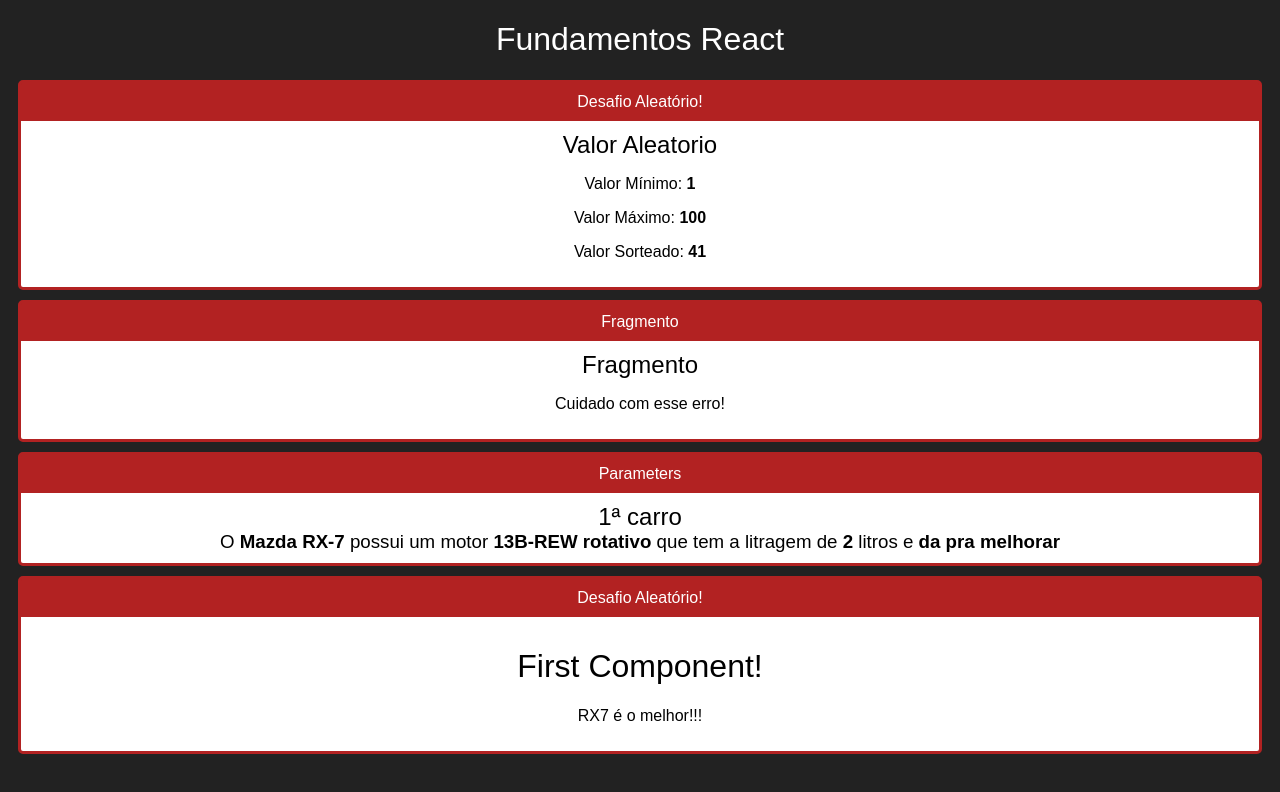
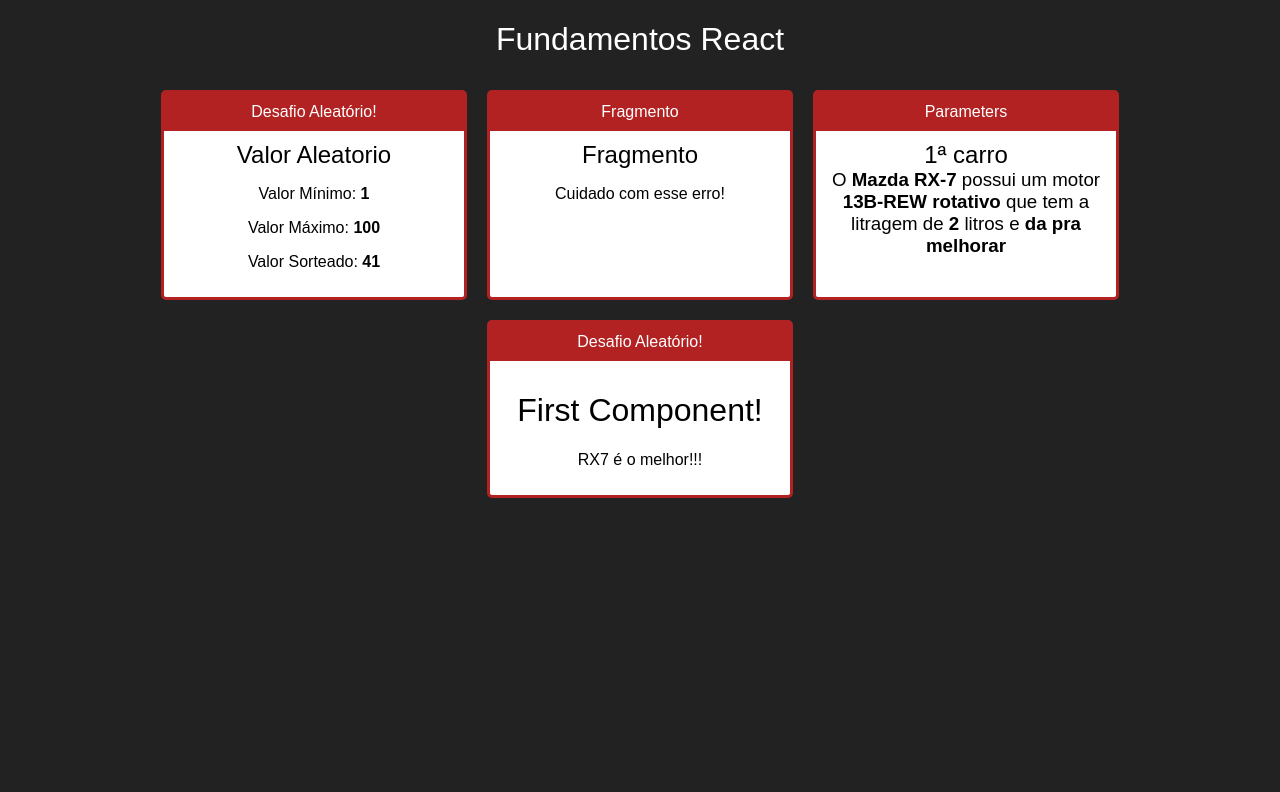
Before and after one commit to gustavo-silva-clear/Fundamentos_React, a React (Create React App) app: page / in a window 1280 px wide. Shown: the top 792 px of the page. Built offline with nearby package versions, Linux system fonts and the light colour scheme.

Commit message:
feat: Using Flex-box on Cards

```diff
--- /dev/null
+++ b/src/App.css
@@ -0,0 +1,7 @@
+.App .Cards {
+
+display: flex;
+justify-content: center;
+flex-wrap: wrap;
+
+}
--- a/src/App.jsx
+++ b/src/App.jsx
@@ -1,4 +1,5 @@
 import React from "react";
+import './App.css'
 
 import Card from "./components/Layout/Card";
 import Primeiro from './components/basicos/Primeiro'
@@ -10,9 +11,11 @@
 
     return (
 
-        <div id="app">
+        <div className="App">
 
             <h1>Fundamentos React</h1>
+
+            <div className="Cards">
 
                 <Card titulo="Desafio Aleatório!">
 
@@ -43,7 +46,7 @@
                 </Card>
 
 
-
+            </div>
 
         </div>
 
--- a/src/components/Layout/Card.css
+++ b/src/components/Layout/Card.css
@@ -5,6 +5,12 @@
     border: 3px solid firebrick;
     overflow: hidden;
     margin: 10px;
+
+
+    display: flex;
+    flex-direction: column;
+    min-width: 300px;
+    max-width: 300px;
 }
 
 .Card .Title {
@@ -14,7 +20,7 @@
 }
 
 .Card .Content {
-
+    flex-grow: 1;
     background-color: #fff;
     color: #000;
     padding: 10px;
```
Lines whose indentation alone changed are shown as unchanged.
